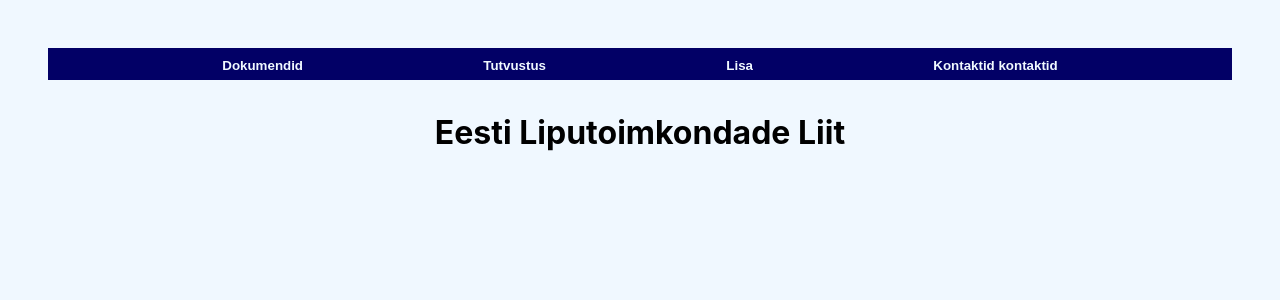
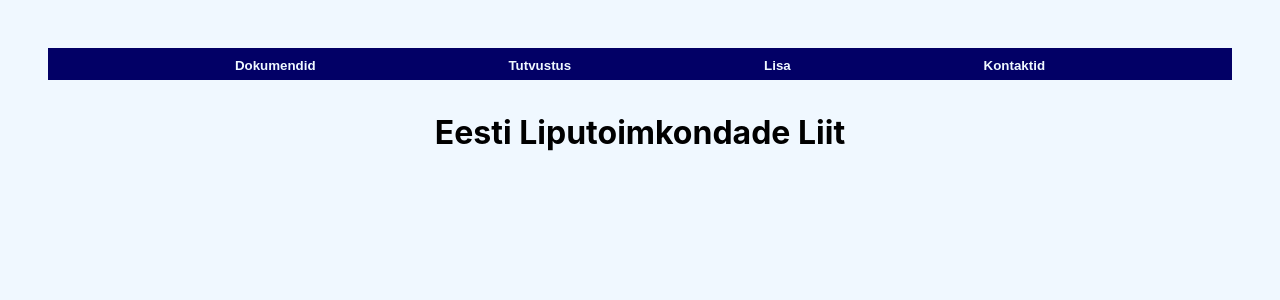
Before and after one commit to originaldreamer/ell.ee, a React (Vite) app: page / in a window 1280 px wide. Shown: the top 300 px of the page. Built offline with nearby package versions, Linux system fonts and the light colour scheme.

Commit message:
Co-authored-by: DELEMV <DELEMV@users.noreply.github.com>

```diff
--- a/src/App.jsx
+++ b/src/App.jsx
@@ -24,7 +24,7 @@
             <li><button className = "about_me">Dokumendid</button></li>
             <li><button className = "about_me">Tutvustus</button></li>
             <li><button className = "about_me">Lisa</button></li>
-            <li><button className = "about_me">Kontaktid kontaktid</button></li>
+            <li><button className = "about_me">Kontaktid</button></li>
         </ul>
       </nav>
       <main>
--- a/src/index.css
+++ b/src/index.css
@@ -20,6 +20,7 @@
   list-style: none;
   padding: 0;
   margin: 0;
+  width: 100%;
 }
 
 .your-class {
```
